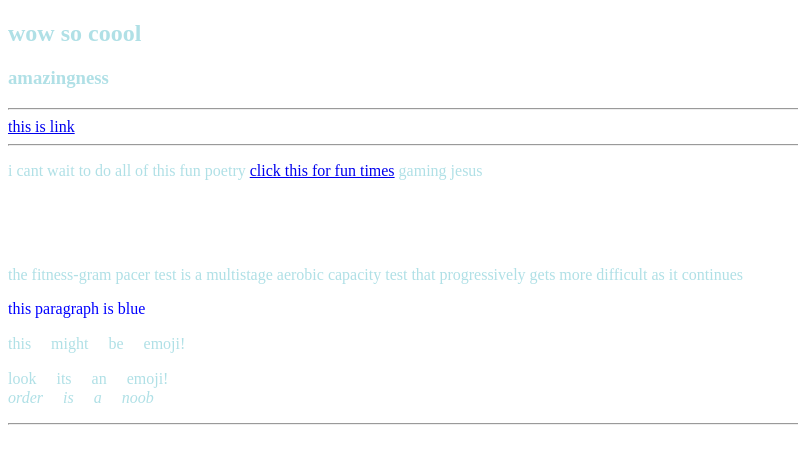
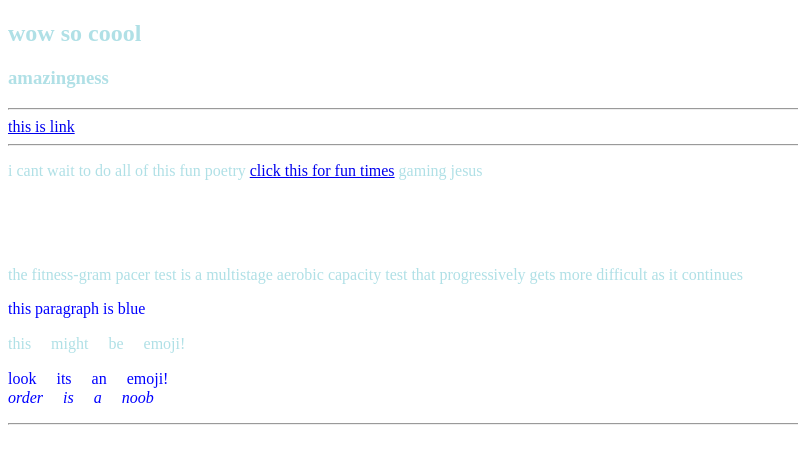
Before and after one commit to ZA24567/bookish-bassoon, a plain HTML site: page htmlthings.htm in a window 1280 px wide. Shown: the part 97-567 px from the top of the page, without its empty margins (0-798 px from the left). Drawn offline with Linux system fonts and the light colour scheme.

Commit message:
Update htmlthings.htm

```diff
--- a/htmlthings.htm
+++ b/htmlthings.htm
@@ -14,7 +14,7 @@
 <p>the fitness-gram pacer test is a multistage aerobic capacity test that progressively gets more difficult as it continues</p>
 <p style="color:blue;">this paragraph is blue</p>
   <p style="font-family:emoji;">this might be emoji!</p>
-  <p style="font-family:emoji;">look its an emoji!<br> <em>order is a noob</em>
+  <p style="font-family:emoji;color:blue;">look its an emoji!<br> <em>order is a noob</em>
 
 
 
```
